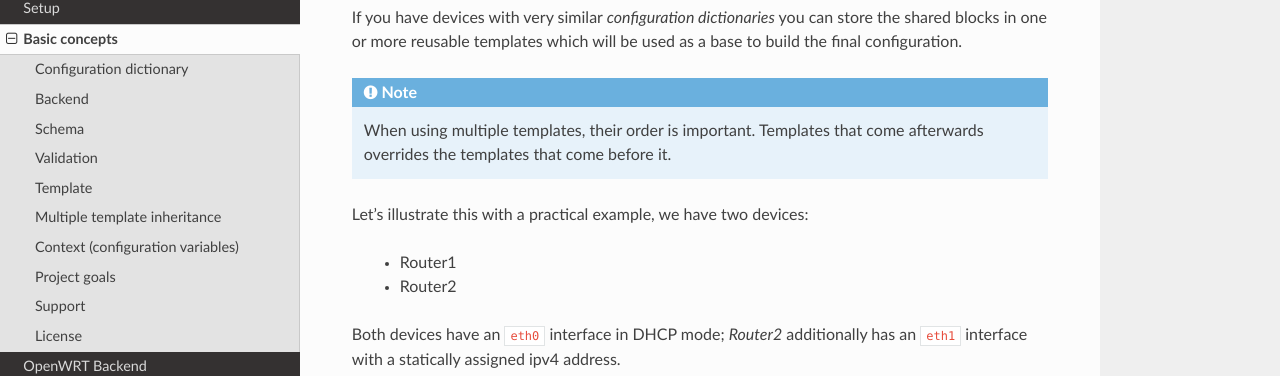
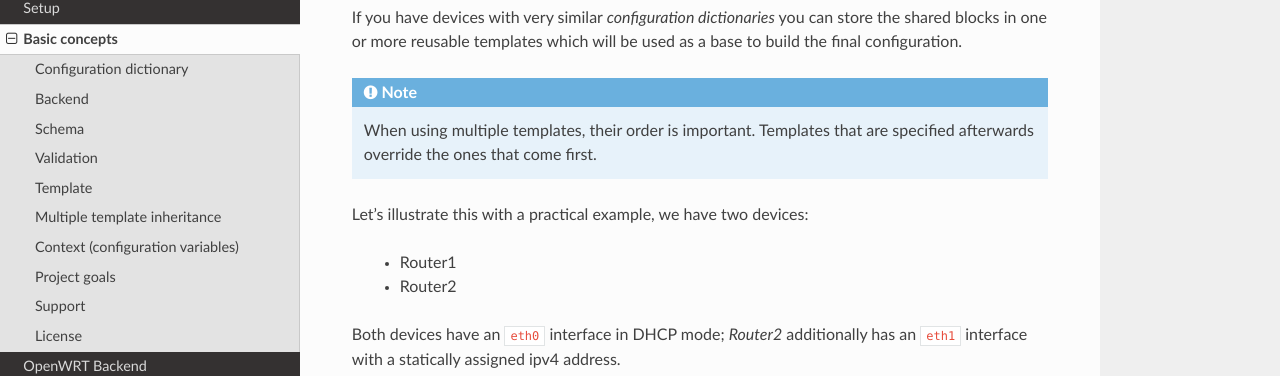
Before and after one commit to openwisp/netjsonconfig, a Sphinx documentation site: the page built from docs/source/general/basics.rst, in a window 1280 px wide and 900 px high, scrolled down 3064 px. Shown: the part 137-513 px from the top of the window. Built offline with Sphinx 7.4.7 and the Read the Docs theme 2.0.0, drawn with Linux system fonts in a browser that asks for light colours.

Commit message:
[docs] Refined multiple templates note

```diff
--- a/docs/source/general/basics.rst
+++ b/docs/source/general/basics.rst
@@ -174,7 +174,7 @@ the final configuration.
 
 .. note::
     When using multiple templates, their order is important.
-    Templates that come afterwards overrides the templates that come before it.
+    Templates that are specified afterwards override the ones that come first.
 
 Let's illustrate this with a practical example, we have two devices:
 
```
